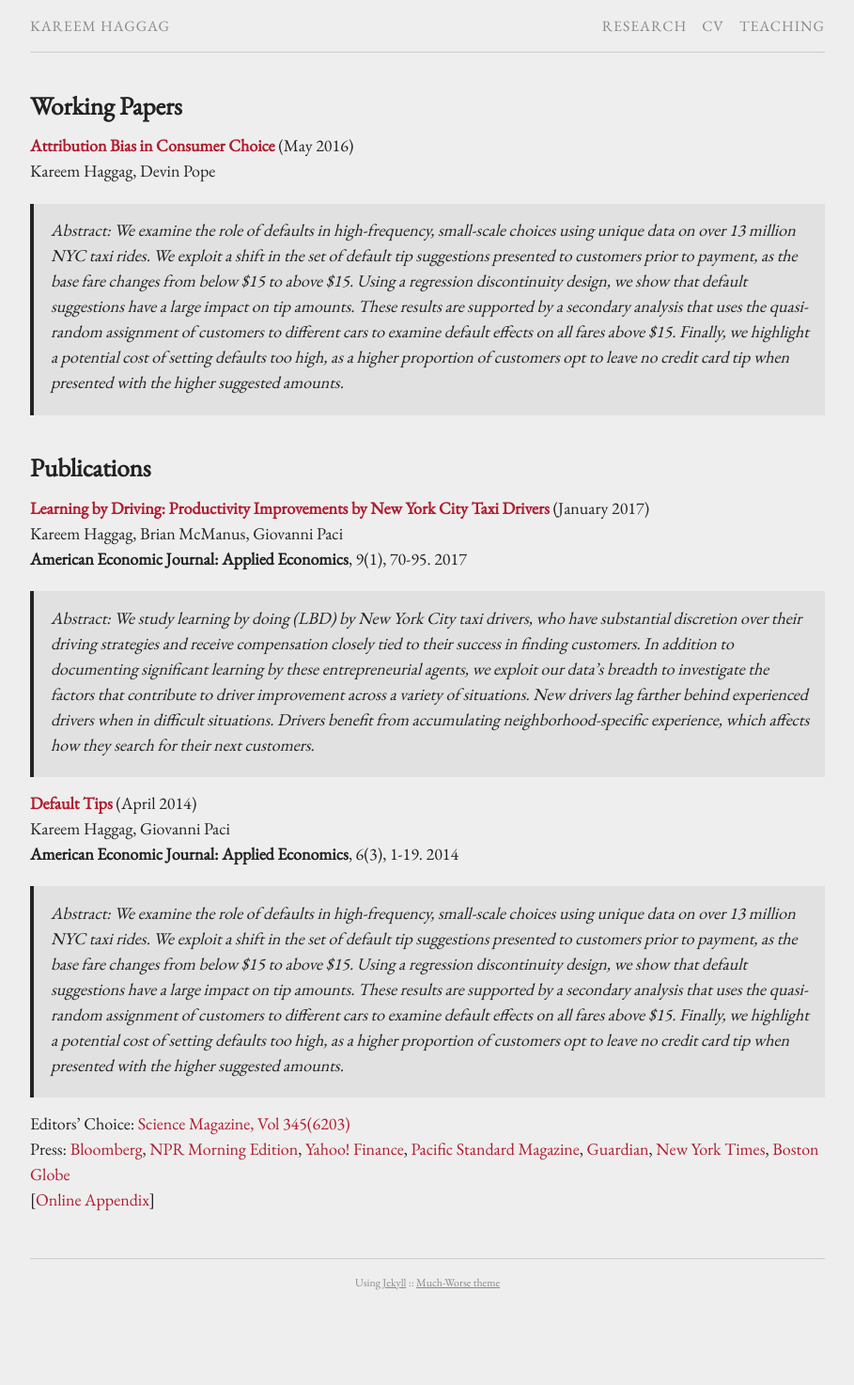
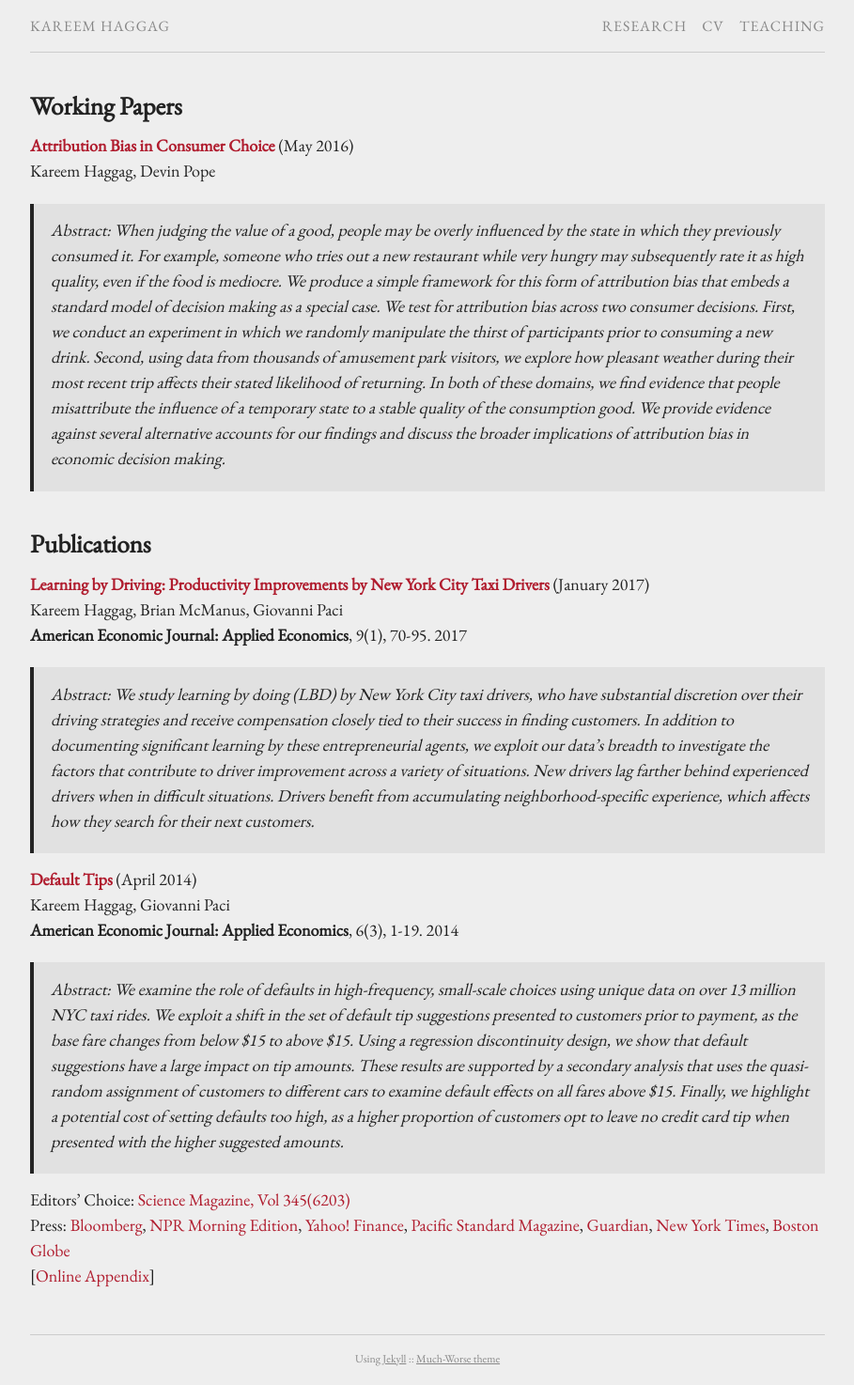
Before and after one commit to kareemhaggag/kareemhaggag.github.io, a Jekyll site: the page built from research.md, in a window 1280 px wide. Shown: the whole page at 94% size, without its empty margins (185-1094 px from the left). Built offline with Jekyll 4.4.1, drawn with Linux system fonts in a browser that asks for light colours; our own code applies the rules of GitHub Pages for plain Markdown files; before the commit the page ends 1393 px from its top, so only the background shows below that.

Commit message:
Update research.md

```diff
--- a/research.md
+++ b/research.md
@@ -7,7 +7,7 @@ permalink: /research/
 **[Attribution Bias in Consumer Choice](/f/Attribution_Bias.pdf)** (May 2016)<br />
  Kareem Haggag, Devin Pope<br />
 
->Abstract: We examine the role of defaults in high-frequency, small-scale choices using unique data on over 13 million NYC taxi rides. We exploit a shift in the set of default tip suggestions presented to customers prior to payment, as the base fare changes from below $15 to above $15. Using a regression discontinuity design, we show that default suggestions have a large impact on tip amounts. These results are supported by a secondary analysis that uses the quasi-random assignment of customers to different cars to examine default effects on all fares above $15. Finally, we highlight a potential cost of setting defaults too high, as a higher proportion of customers opt to leave no credit card tip when presented with the higher suggested amounts.
+>Abstract: When judging the value of a good, people may be overly influenced by the state in which they previously consumed it. For example, someone who tries out a new restaurant while very hungry may subsequently rate it as high quality, even if the food is mediocre. We produce a simple framework for this form of attribution bias that embeds a standard model of decision making as a special case. We test for attribution bias across two consumer decisions. First, we conduct an experiment in which we randomly manipulate the thirst of participants prior to consuming a new drink. Second, using data from thousands of amusement park visitors, we explore how pleasant weather during their most recent trip affects their stated likelihood of returning. In both of these domains, we find evidence that people misattribute the influence of a temporary state to a stable quality of the consumption good. We provide evidence against several alternative accounts for our findings and discuss the broader implications of attribution bias in economic decision making.
 
 ## Publications
 
```
